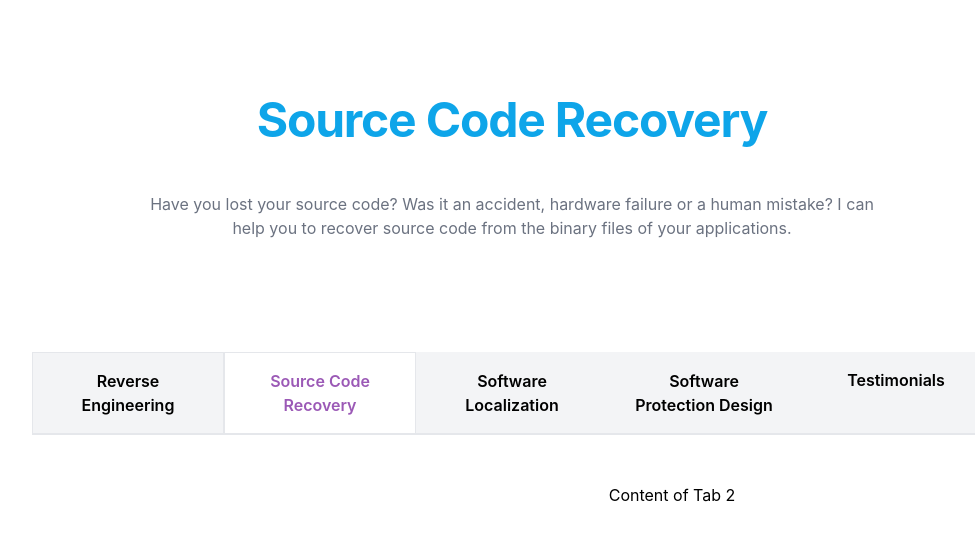
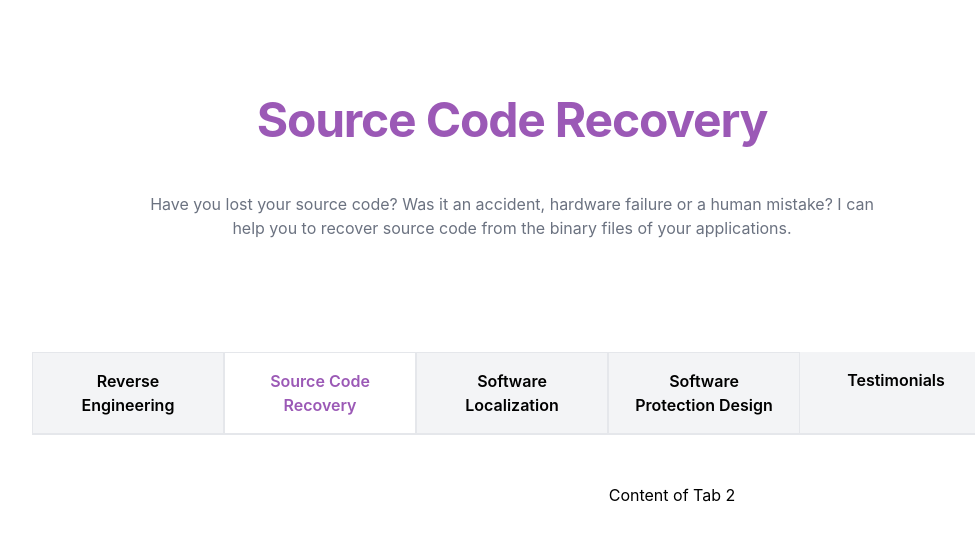
Before and after one commit to cse-mominul/shakertech, a React (Create React App) app: page /dashbord in a window 1280 px wide. Both pictures are taken after a click on the button "Source Code Recovery". Shown: the top 540 px of the page, without its empty margins (128-1103 px from the left). Built offline with nearby package versions, Linux system fonts and the light colour scheme.

Commit message:
design update

```diff
--- a/src/Layout/Main/ServicesD.js
+++ b/src/Layout/Main/ServicesD.js
@@ -24,7 +24,7 @@ const ServicesD = () => {
 
       <section id="div2" className={`mb-4 ${activeTab !== 2 ? "hidden" : ""}`}>
         <div class="text-center py-24 px-6">
-          <h1 class="text-5xl text-sky-500 md:text-3xl xl:text-5xl font-bold tracking-tight mb-12">
+          <h1 class="text-5xl text-[#9B59B6] md:text-3xl xl:text-5xl font-bold tracking-tight mb-12">
             Source Code Recovery
           </h1>
           <span class="text-gray-500">
@@ -37,7 +37,7 @@ const ServicesD = () => {
 
       <section id="div3" className={`mb-4 ${activeTab !== 3 ? "hidden" : ""}`}>
         <div class="text-center py-24 px-6">
-          <h1 class="text-5xl text-sky-500 md:text-3xl xl:text-5xl font-bold tracking-tight mb-12">
+          <h1 class="text-5xl text-[#41BB19] md:text-3xl xl:text-5xl font-bold tracking-tight mb-12">
             Software & Games Localization
           </h1>
           <span class="text-gray-500">
@@ -49,12 +49,13 @@ const ServicesD = () => {
 
       <section id="div4" className={`mb-4 ${activeTab !== 4 ? "hidden" : ""}`}>
         <div class="text-center py-24 px-6">
-          <h1 class="text-5xl text-sky-500 md:text-3xl xl:text-5xl font-bold tracking-tight mb-12">
+          <h1 class="text-5xl text-[#FE781E] md:text-3xl xl:text-5xl font-bold tracking-tight mb-12">
             Software Protection Design
           </h1>
           <span class="text-gray-500">
             Custom software protection & license key system design for your
-            software, copy protection, anti-cracking & <br/> anti-debug techniques.
+            software, copy protection, anti-cracking & <br /> anti-debug
+            techniques.
           </span>
         </div>
       </section>
@@ -62,29 +63,46 @@ const ServicesD = () => {
       <div class="flex lg:ml-40 lg:mr-40">
         <button
           onClick={() => handleTabClick(1)}
-          className={` ${activeTab !== 1 ? "py-4 px-6 bg-gray-100 border-b-2 border-gray-200 w-1/5 border font-semibold" : " py-4 px-6 bg-gray-100 border-b-2 border-gray-200 w-1/5 border font-semibold text-sky-500 bg-transparent"}`}
+          className={` ${
+            activeTab !== 1
+              ? "py-4 px-6 bg-gray-100 border-b-2 border-gray-200 w-1/5 border font-semibold"
+              : " py-4 px-6 bg-gray-100 border-b-2 border-gray-200 w-1/5 border font-semibold text-sky-500 bg-transparent"
+          }`}
         >
           Reverse Engineering
         </button>
         <button
           onClick={() => handleTabClick(2)}
-          className={` ${activeTab !== 2 ? "py-4 px-6 bg-gray-100 border-b-2 border-gray-200 w-1/5 border font-semibold" : " py-4 px-6 bg-gray-100 border-b-2 border-gray-200 w-1/5 border font-semibold text-[#9B59B6] bg-transparent"}`}
+          className={` ${
+            activeTab !== 2
+              ? "py-4 px-6 bg-gray-100 border-b-2 border-gray-200 w-1/5 border font-semibold"
+              : " py-4 px-6 bg-gray-100 border-b-2 border-gray-200 w-1/5 border font-semibold text-[#9B59B6] bg-transparent"
+          }`}
         >
           Source Code Recovery
         </button>
         <button
           onClick={() => handleTabClick(3)}
-          class="w-1/5 py-4 px-6 bg-gray-100 border-b-2 border-gray-200 font-semibold"
+          className={` ${
+            activeTab !== 3
+              ? "py-4 px-6 bg-gray-100 border-b-2 border-gray-200 w-1/5 border font-semibold"
+              : " py-4 px-6 bg-gray-100 border-b-2 border-gray-200 w-1/5 border font-semibold text-[#41BB19] bg-transparent"
+          }`}
         >
           Software Localization
         </button>
         <button
           onClick={() => handleTabClick(4)}
-          class="w-1/5 py-4 px-6 bg-gray-100 border-b-2 border-gray-200 font-semibold"
+          className={` ${
+            activeTab !== 4
+              ? "py-4 px-6 bg-gray-100 border-b-2 border-gray-200 w-1/5 border font-semibold"
+              : " py-4 px-6 bg-gray-100 border-b-2 border-gray-200 w-1/5 border font-semibold text-[#FE781E] bg-transparent"
+          }`}
         >
           Software Protection Design
         </button>
-        <Link to="/testmonials"
+        <Link
+          to="/testmonials"
           class="w-1/5 py-4 px-6 bg-gray-100 border-b-2 border-gray-200 font-semibold"
         >
           Testimonials
```
